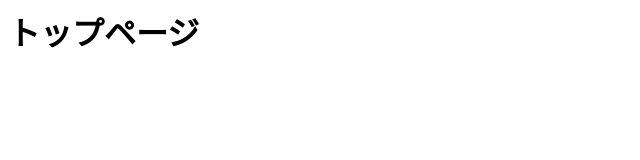
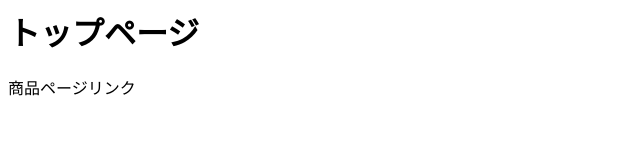
Before and after one commit to nierYUKI/NewProject, a plain HTML site: page index.html in a window 1280 px wide. Shown: the whole page, without its empty margins (0-640 px from the left). Drawn offline with Linux system fonts and the light colour scheme.

Commit message:
商品ページへのリンク追加

```diff
--- a/index.html
+++ b/index.html
@@ -1 +1,2 @@
 <h1>トップページ</h1>
+<p>商品ページリンク</p>
```
